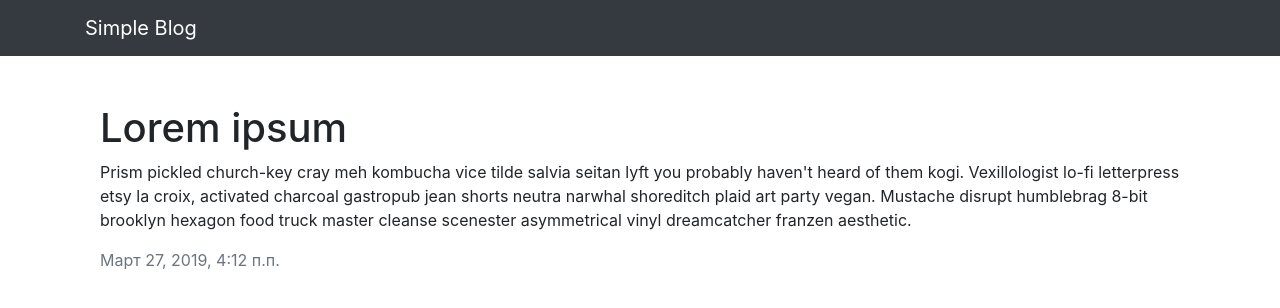
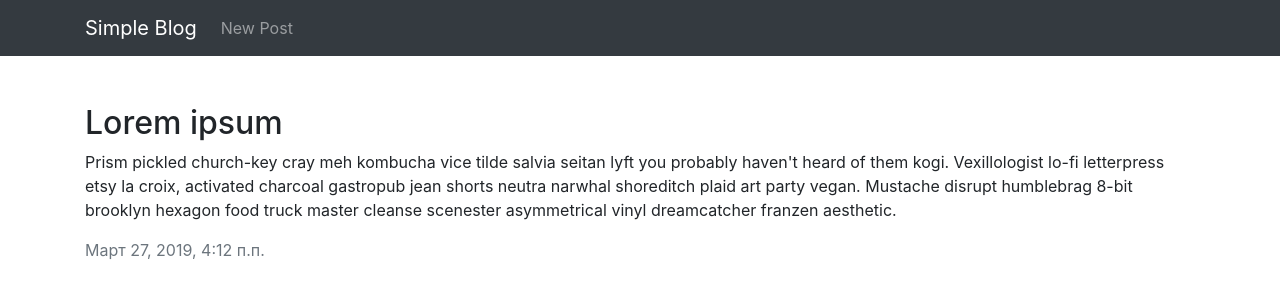
Before and after one commit to GrigoryCode/PyBlog, a Django app: page /post/1/ in a window 1280 px wide. Shown: the top 308 px of the page. Run offline with Django 3.2, Linux system fonts and the light colour scheme; data comes from the database, SQL or seed files in the repository; both versions use the stored data as it was after the commit; some libraries are stand-ins or nearby versions.

Commit message:
Add form for new post

```diff
--- a/blog/templates/blog/base.html
+++ b/blog/templates/blog/base.html
@@ -16,6 +16,17 @@
 <nav class="navbar navbar-expand-lg navbar-dark bg-dark">
     <div class="container">
         <a class="navbar-brand" href="/">Simple Blog</a>
+        <button class="navbar-toggler" type="button" data-toggle="collapse" data-target="#navbarNav"
+                aria-controls="navbarNav" aria-expanded="false" aria-label="Toggle navigation">
+            <span class="navbar-toggler-icon"></span>
+        </button>
+        <div class="collapse navbar-collapse" id="navbarNav">
+            <ul class="navbar-nav">
+                <li class="nav-item">
+                    <a class="nav-link" href="{% url 'post_new' %}">New Post</a>
+                </li>
+            </ul>
+        </div>
     </div>
 </nav>
 
--- a/blog/templates/blog/post_detail.html
+++ b/blog/templates/blog/post_detail.html
@@ -1,11 +1,9 @@
 {% extends 'blog/base.html' %}
 
 {% block content %}
-<div class="container">
-    <h1 class="mt-5">{{ post.title }}</h1>
+    <h2 class="mt-5">{{ post.title }}</h2>
     <p>{{ post.text|linebreaksbr }}</p>
     {% if post.published_date %}
     <p  class="text-muted">{{ post.published_date }}</p>
     {% endif %}
-</div>
 {% endblock %}
--- a/blog/urls.py
+++ b/blog/urls.py
@@ -4,4 +4,5 @@ from . import views
 urlpatterns = [
     path('', views.post_list, name='post_list'),
     path('post/<int:pk>/', views.post_detail, name='post_detail'),
+    path('post/new/', views.post_new, name='post_new'),
 ]
--- a/blog/views.py
+++ b/blog/views.py
@@ -2,6 +2,8 @@ from django.shortcuts import render
 from django.utils import timezone
 from .models import Post
 from django.shortcuts import render, get_object_or_404
+from .forms import PostForm
+from django.shortcuts import redirect
 
 def post_list(request):
     posts = Post.objects.filter(published_date__lte=timezone.now()).order_by('published_date')
@@ -10,3 +12,16 @@ def post_list(request):
 def post_detail(request, pk):
     post = get_object_or_404(Post, pk=pk)
     return render(request, 'blog/post_detail.html', {'post': post})
+
+def post_new(request):
+    if request.method == "POST":
+        form = PostForm(request.POST)
+        if form.is_valid():
+            post = form.save(commit=False)
+            post.author = request.user
+            post.published_date = timezone.now()
+            post.save()
+            return redirect('post_detail', pk=post.pk)
+    else:
+        form = PostForm()
+    return render(request, 'blog/post_edit.html', {'form': form})
```
Also changed, not shown: blog/forms.py (added, +9 -0 lines), blog/templates/blog/post_edit.html (added, +9 -0 lines), db.sqlite3.
